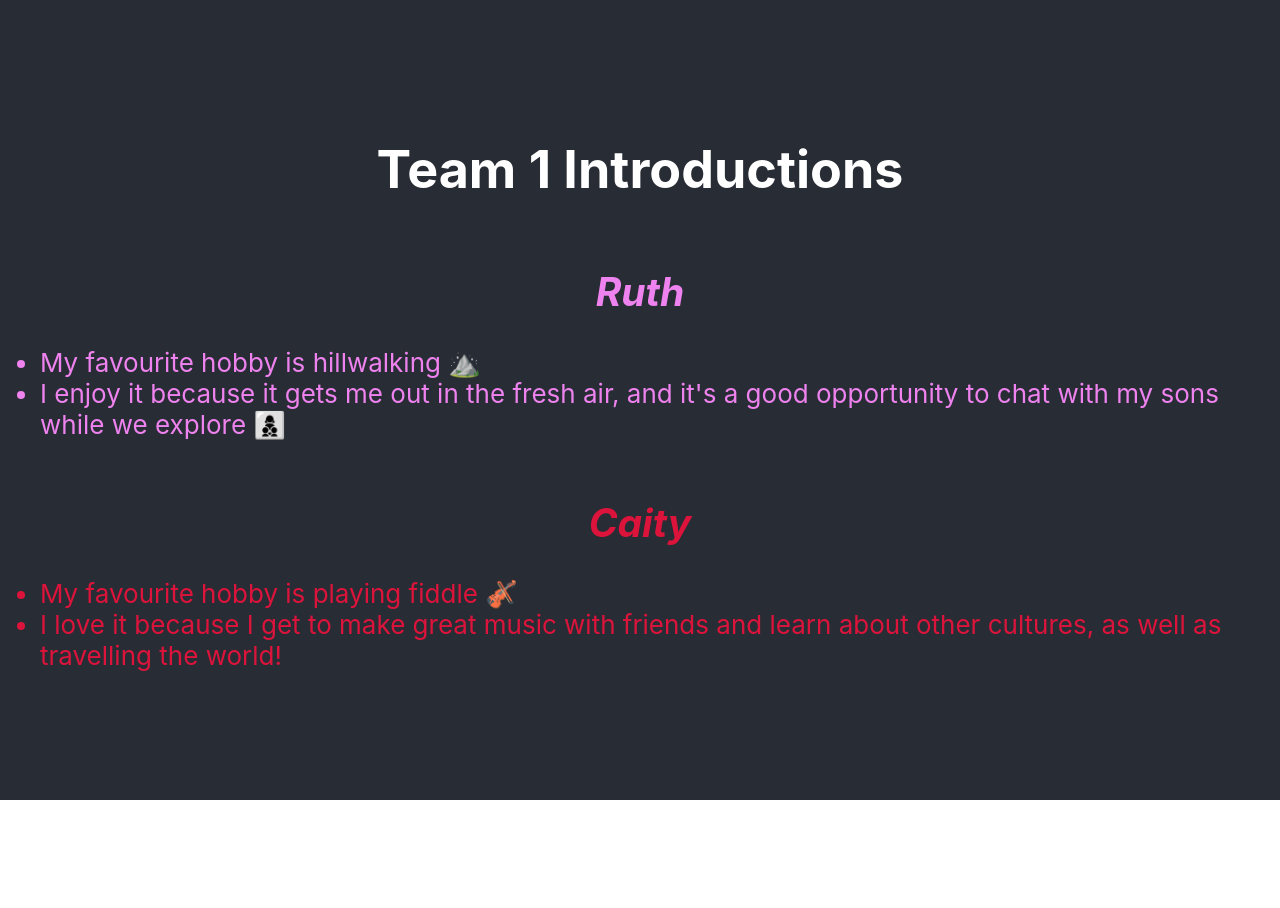
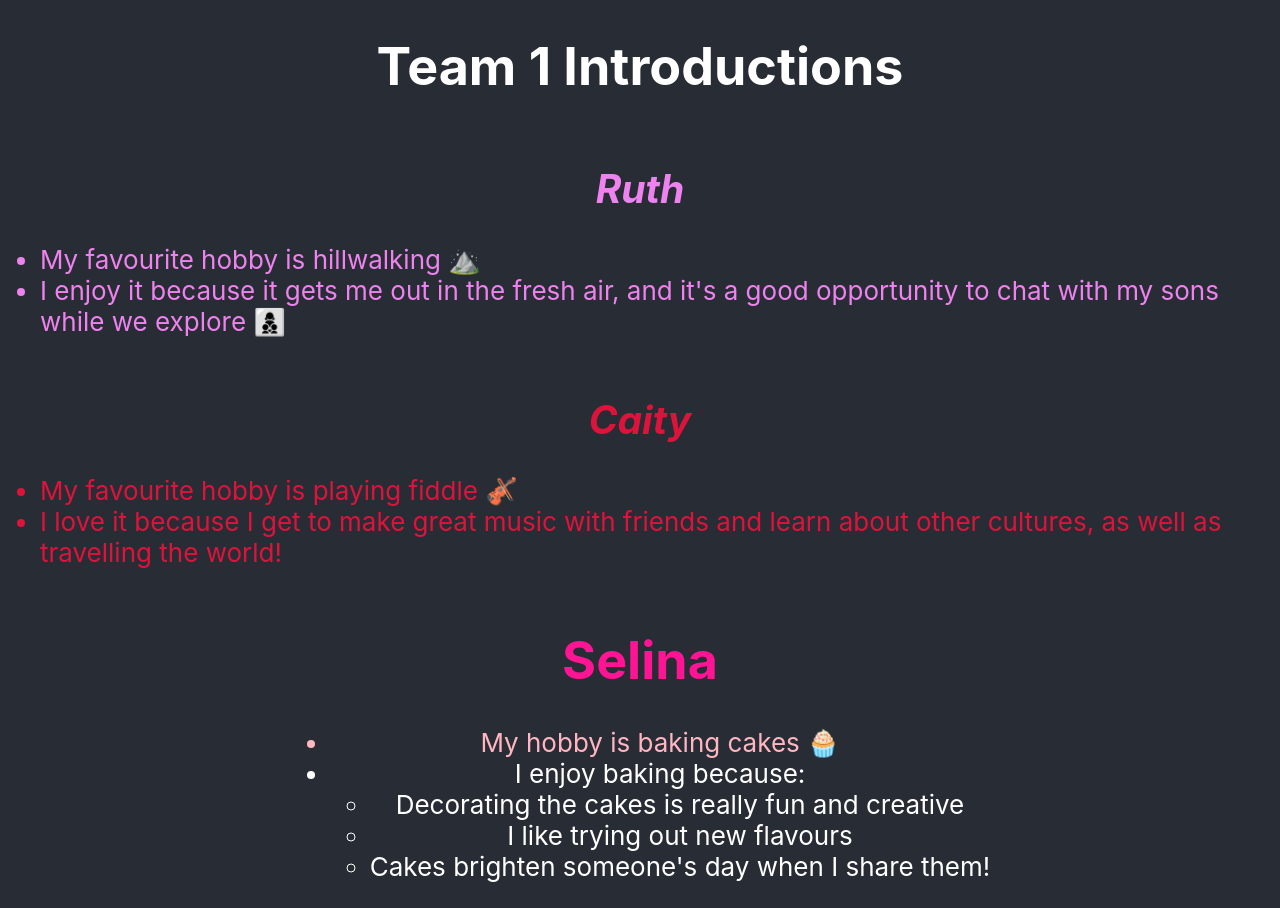
Before and after one commit to ruthmcg/CFG-NatWest-Daytime-Team1, a React (Create React App) app in the folder homework-2/: page / in a window 1280 px wide. Before the commit the page ends 800 px from the top, so only its background shows below. Built offline with nearby package versions, Linux system fonts and the light colour scheme.

Commit message:
Adding Selina's About Me section to App.js

```diff
--- a/homework-2/src/App.js
+++ b/homework-2/src/App.js
@@ -22,9 +22,26 @@ function App() {
         </ul>
         </div>
 
-      </header>
-    </div>
-  );
+        <div id="selinaDiv">
+          <h1 style={{color: "#FF1493"}}>Selina</h1>
+
+          <ul>
+            <li style={{color: "#FFB6C1"}}>My hobby is baking cakes 🧁</li>
+
+            <li>I enjoy baking because:
+              <ul>
+                <li> Decorating the cakes is really fun and creative</li>
+                <li> I like trying out new flavours</li>
+                <li> Cakes brighten someone's day when I share them!</li>
+              </ul>
+            </li>
+         </ul>
+
+       </div>
+
+     </header>
+   </div>
+);
 }
 
 export default App;
```
